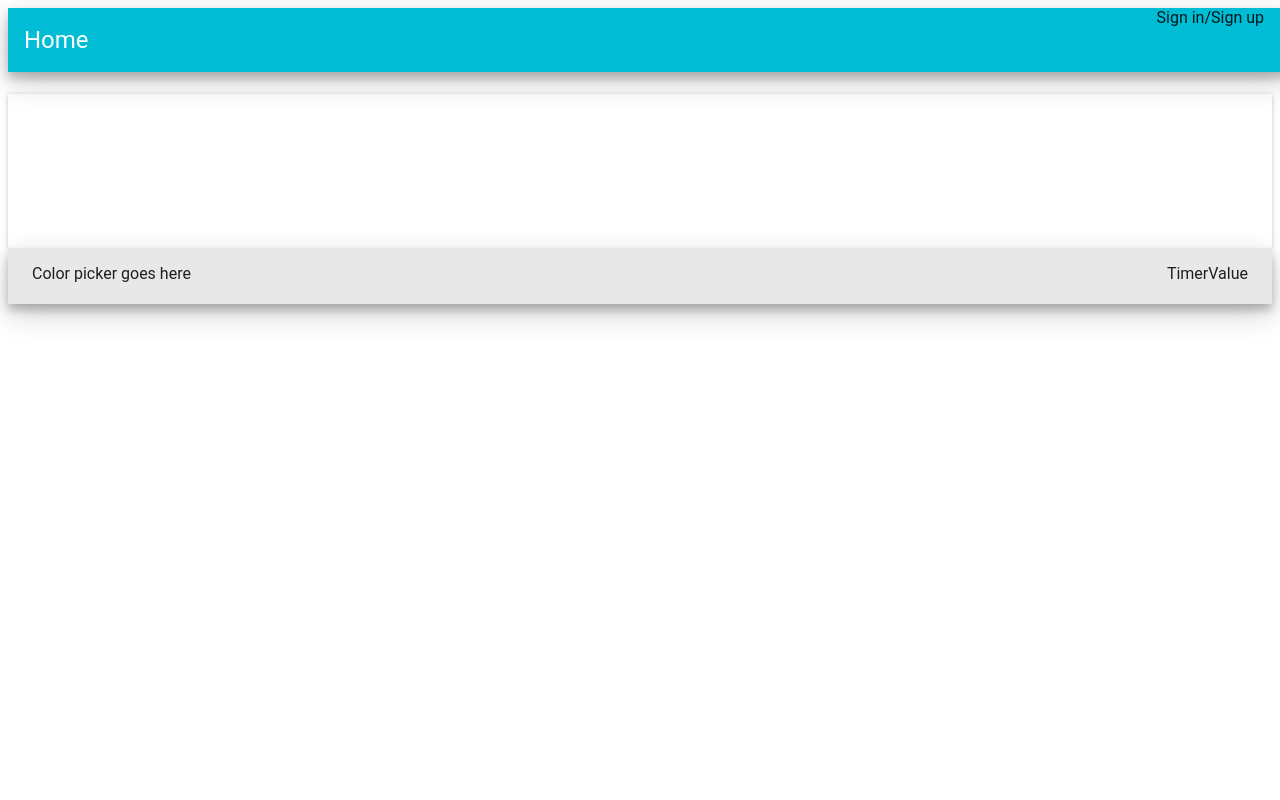
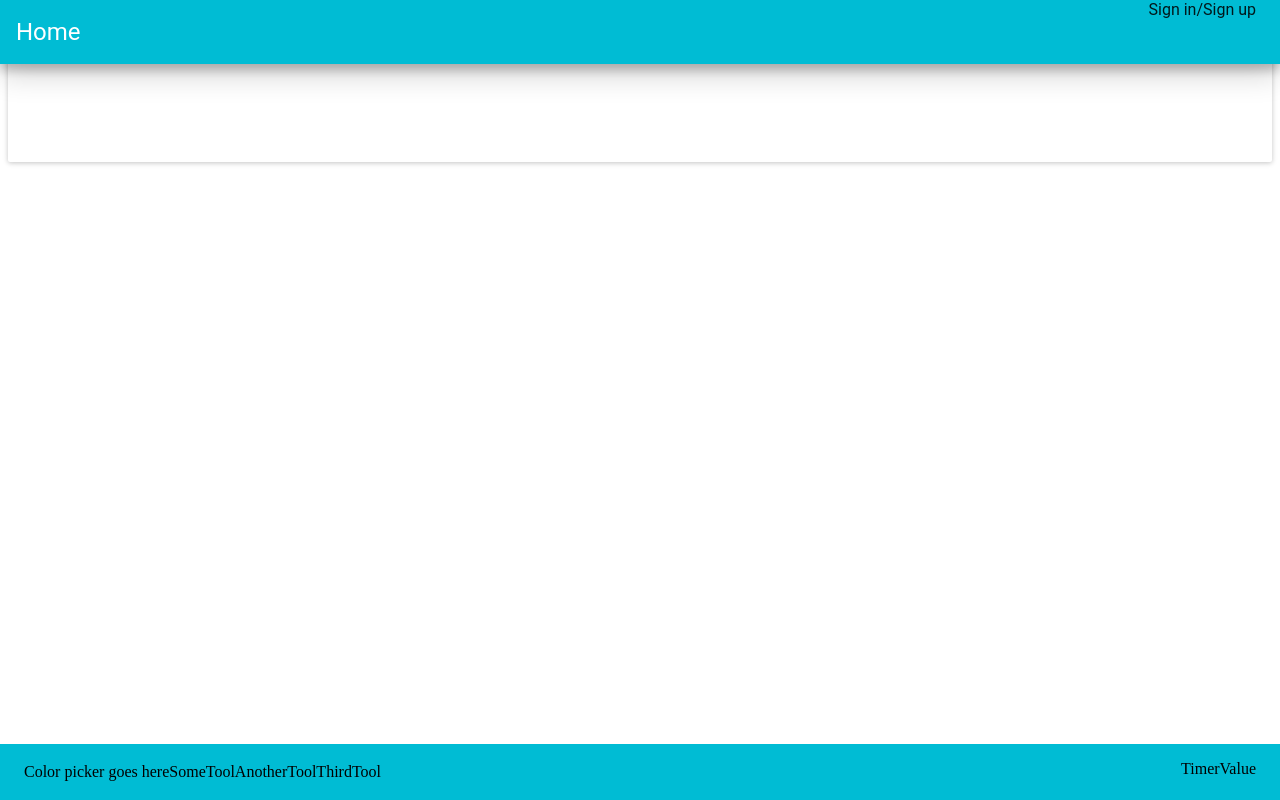
Before and after one commit to 0awful/SharedCanvas, a React app: page / in a window 1280 px wide. Built offline with nearby package versions, Linux system fonts and the light colour scheme; the HTML template or start-up script is replaced by a standard one.

Commit message:
Updated Styles

```diff
--- a/js/Footer.jsx
+++ b/js/Footer.jsx
@@ -1,16 +1,27 @@
 import React from 'react';
-import Paper from 'material-ui/Paper';
-import Toolbar from 'material-ui/Toolbar';
+import { Toolbar, ToolbarGroup } from 'material-ui/Toolbar';
 import ColorPicker from './ColorPicker';
 import Timer from './Timer';
+import Tools from './Tools';
+
+// rgb(0,188,212)
+// #F0F0FF
+const footerStyle = {
+  width: '100vw',
+  backgroundColor: 'rgb(0,188,212)',
+  left: 0,
+  bottom: 0,
+  position: 'fixed'
+};
 
 const Footer = () => (
-  <Paper zDepth={3}>
-    <Toolbar>
+  <Toolbar style={footerStyle}>
+    <ToolbarGroup>
       <ColorPicker />
-      <Timer />
-    </Toolbar>
-  </Paper>
+      <Tools />
+    </ToolbarGroup>
+    <Timer />
+  </Toolbar>
 );
 
 export default Footer;
--- a/js/Header.jsx
+++ b/js/Header.jsx
@@ -1,20 +1,18 @@
 import React from 'react';
 import AppBar from 'material-ui/AppBar';
-import Toolbar from 'material-ui/Toolbar';
 
 const headerStyles = {
+  width: '100vw',
+  left: 0,
+  top: 0,
+  position: 'fixed',
   marginBottom: '30px'
 };
 const Header = () => (
   <div style={headerStyles}>
-    <AppBar
-      iconElementLeft={<div />}
-      zDepth={3}
-      style={{ position: 'fixed' }}
-      title="Home">
+    <AppBar iconElementLeft={<div />} zDepth={3} title="Home">
       <div>Sign in/Sign up</div>
     </AppBar>
-    <Toolbar />
   </div>
 );
 
--- /dev/null
+++ b/js/Tools.jsx
@@ -0,0 +1,16 @@
+import React from 'react';
+
+const toolsStyle = {
+  display: 'grid',
+  gridColumnStart: 'repeat(3, 1fr)'
+};
+
+const Tools = () => (
+  <div style={toolsStyle}>
+    <p style={{ gridColumnStart: 1 }}>SomeTool</p>
+    <p style={{ gridColumnStart: 2 }}>AnotherTool</p>
+    <p style={{ gridColumnStart: 3 }}>ThirdTool</p>
+  </div>
+);
+
+export default Tools;
```
